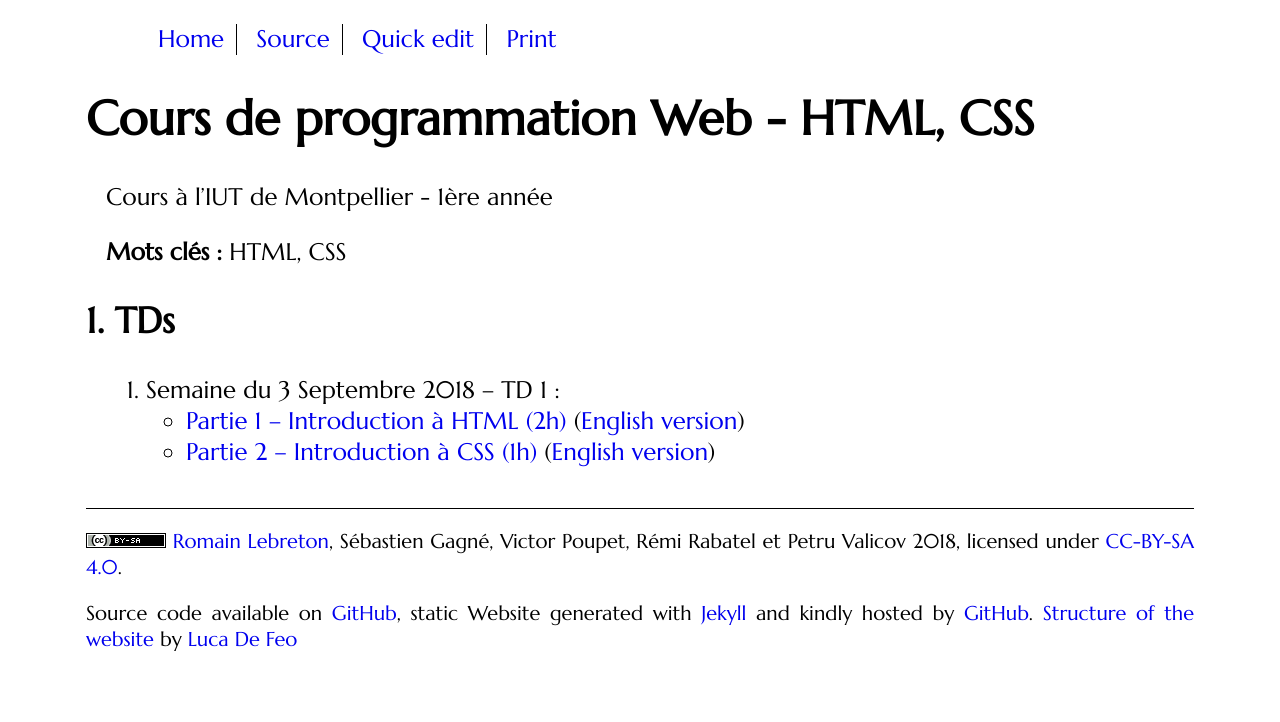
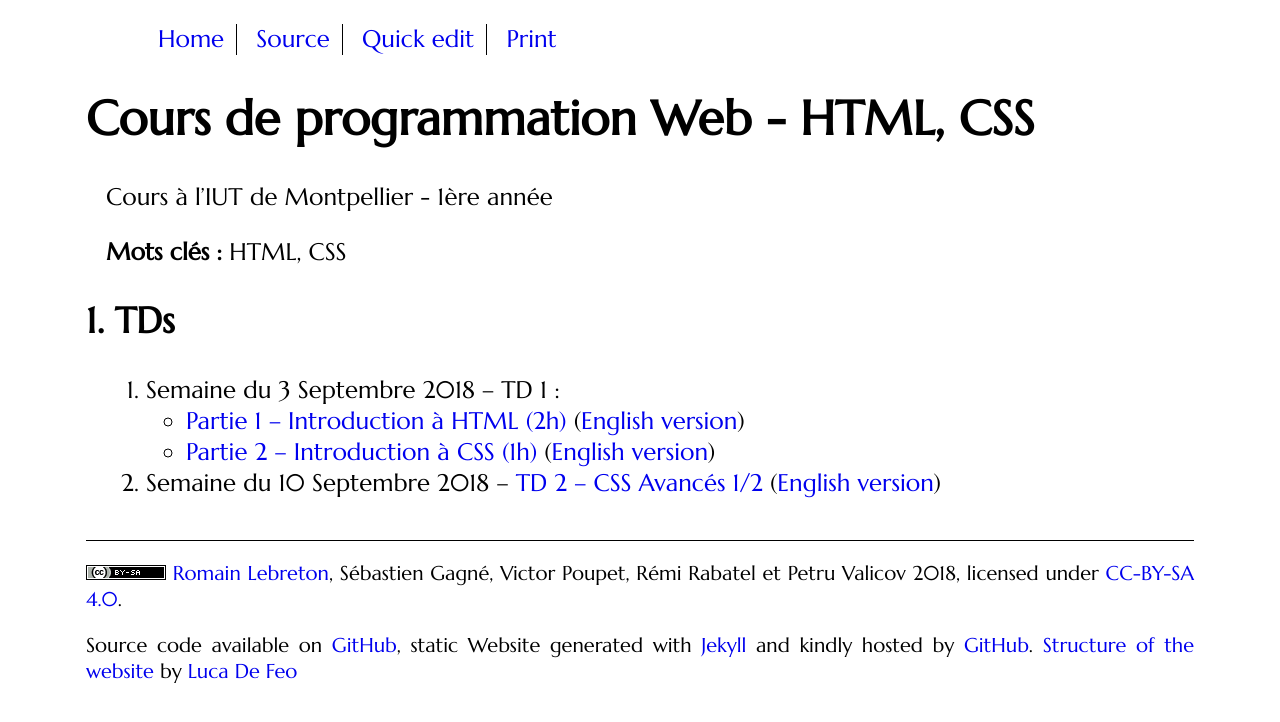
Before and after one commit to romainlebreton/R1.02-DeveloppementInterfacesWeb, a Jekyll site: the page built from index.md, in a window 1280 px wide. Shown: the top 722 px of the page. Built offline with Jekyll 4.4.1, drawn with Linux system fonts in a browser that asks for light colours; some web fonts are replaced; comment, search, counter and statistics services are not loaded.

Commit message:
Semaine 2

```diff
--- a/index.md
+++ b/index.md
@@ -15,8 +15,8 @@ Cours à l'IUT de Montpellier - 1ère année
      ([English version](tutorials/tutorial1_1-en.html))
    * [Partie 2 -- Introduction à CSS (1h)](tutorials/tutorial1_2.html)
      ([English version](tutorials/tutorial1_2-en.html))
-<!-- 1. Semaine du 10 Septembre 2018 -- [TD 2 -- CSS Avancés 1/2](tutorials/tutorial2.html) -->
-<!--    ([English version](tutorials/tutorial2-en.html)) -->
+1. Semaine du 10 Septembre 2018 -- [TD 2 -- CSS Avancés 1/2](tutorials/tutorial2.html)
+   ([English version](tutorials/tutorial2-en.html))
 <!-- 1. Semaine du 17 Septembre 2018 -- [TD 3 -- CSS Avancés 2/2](tutorials/tutorial3.html) -->
 <!-- 	 ([English version](tutorials/tutorial3-en.html)) -->
 <!-- 1. Semaine du 24 Septembre 2018 : -->
```
